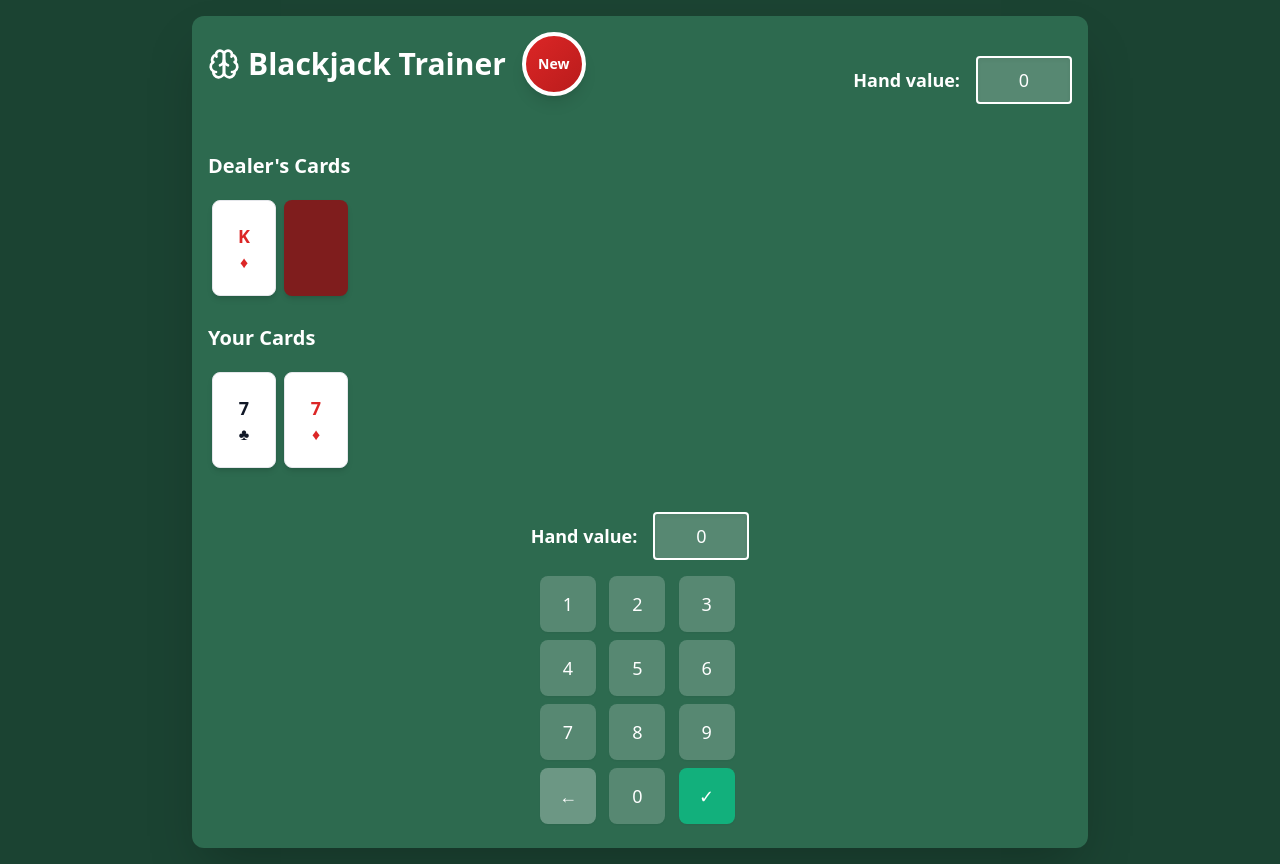
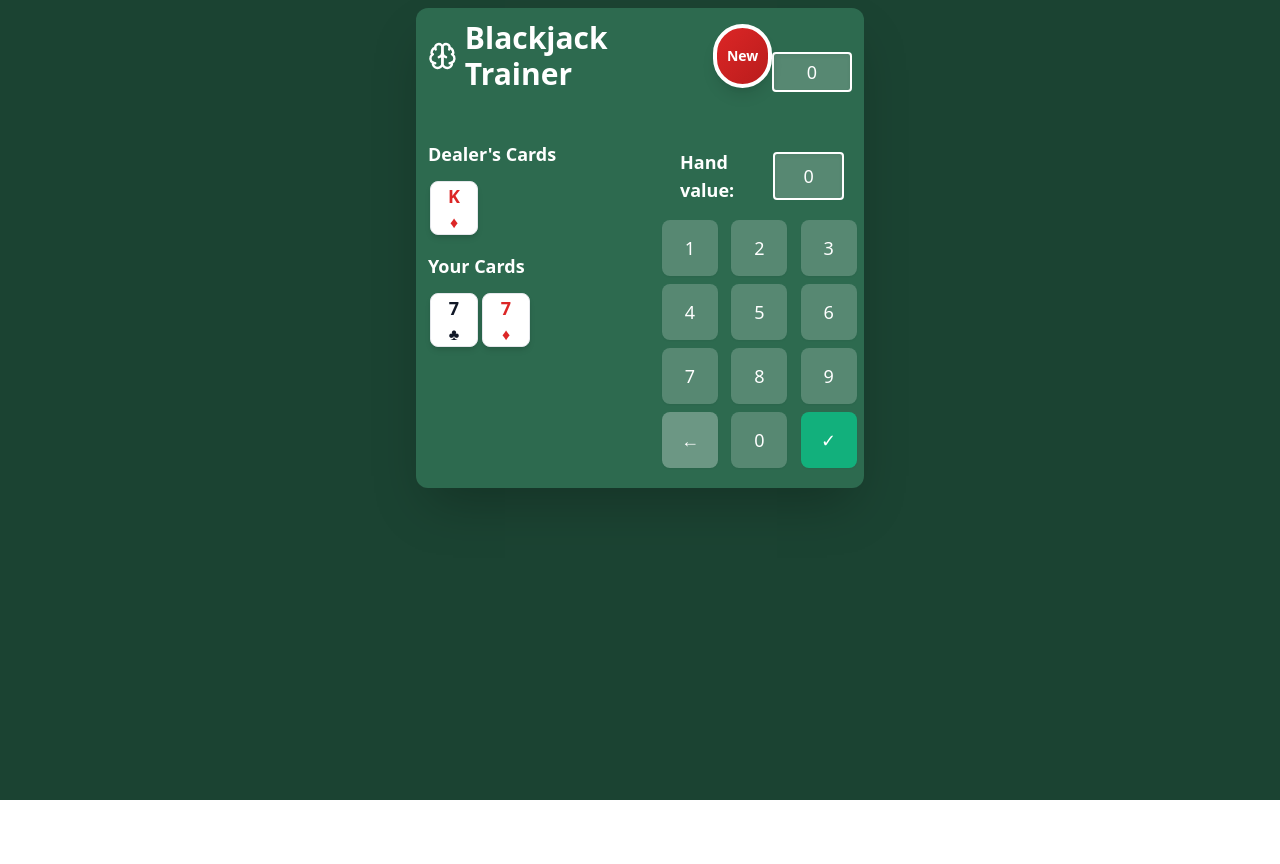
Before and after one commit to mlaken5/learn21, a React (Vite) app: page / in a window 1280 px wide. Both pictures are taken after a click on the button "Start". After the commit the page ends 800 px from the top, so only its background shows below. Built offline with nearby package versions, Linux system fonts and the light colour scheme.

Commit message:
Format Num Pad 4

```diff
--- a/src/App.tsx
+++ b/src/App.tsx
@@ -202,14 +202,13 @@
   };
 
   return (
-    <div className="min-h-screen bg-[#1b4332] p-4">
-      <div className="max-w-4xl mx-auto bg-[#2d6a4f] rounded-xl p-4 shadow-2xl">
-        <div className="flex justify-between items-center mb-6">
+    <div className="min-h-screen bg-[#1b4332] p-2">
+      <div className="max-w-md mx-auto bg-[#2d6a4f] rounded-xl p-3 shadow-2xl">
+        <div className="flex justify-between items-center mb-4">
           <GameHeader onNewHand={startNewGame} gameState={gameState} />
           {gameState !== 'initial' && (
-            <div className="flex items-center gap-4">
-              <h3 className="text-lg font-semibold text-white">Hand value:</h3>
-              <div className="w-24 h-12 border-2 border-white rounded flex items-center justify-center
+            <div className="flex items-center gap-2">
+              <div className="w-20 h-10 border-2 border-white rounded flex items-center justify-center
                             text-lg font-medium bg-white/20 text-white shadow-inner">
                 {userGuess || '0'}
               </div>
@@ -217,7 +216,8 @@
           )}
         </div>
 
-        <div className="flex flex-col gap-6">
+        <div className="flex gap-4">
+          <div className="flex-1">
             <GameTable
               playerCards={playerCards}
               dealerCards={dealerCards}
@@ -226,9 +226,10 @@
               splitHands={splitHands}
               currentHandIndex={currentHandIndex}
             />
+          </div>
 
           {gameState !== 'initial' && (
-            <div className="w-full flex justify-center">
+            <div className="w-[180px] flex-none">
               <GameControls
                 userGuess={userGuess}
                 onGuessChange={setUserGuess}
--- a/src/components/Card.tsx
+++ b/src/components/Card.tsx
@@ -9,7 +9,7 @@
   const isRed = card.suit === '♥' || card.suit === '♦';
 
   return (
-    <div className="w-16 h-24 bg-white rounded-lg shadow-md m-1 flex flex-col items-center justify-center border border-gray-200">
+    <div className="w-12 h-18 bg-white rounded-lg shadow-md m-0.5 flex flex-col items-center justify-center border border-gray-200">
       <span className={`text-lg font-bold ${isRed ? 'text-red-600' : 'text-gray-900'}`}>
         {card.rank}
       </span>
--- a/src/components/GameTable.tsx
+++ b/src/components/GameTable.tsx
@@ -21,10 +21,10 @@
   currentHandIndex = 0
 }: GameTableProps) {
   return (
-    <div className="space-y-4">
-      <div className="mb-4">
-        <h2 className="text-xl font-semibold text-white mb-2">Dealer's Cards</h2>
-        <div className="flex items-center min-h-[120px]">
+    <div className="space-y-2">
+      <div className="mb-2">
+        <h2 className="text-lg font-semibold text-white mb-1">Dealer's Cards</h2>
+        <div className="flex items-center min-h-[72px]">
           {gameState !== 'initial' ? (
             <>
               <Card card={dealerCards[0]} />
@@ -33,7 +33,7 @@
                   <Card key={index + 1} card={card} />
                 ))
               ) : (
-                <div className="w-16 h-24 bg-red-900 rounded-lg shadow-md m-1" />
+                <div className="w-12 h-18 bg-red-900 rounded-lg shadow-md m-0.5" />
               )}
             </>
           ) : (
@@ -42,15 +42,15 @@
         </div>
       </div>
 
-      <div className="mb-4">
+      <div>
         {splitHands.length > 0 ? (
           <>
             {splitHands.map((hand, index) => (
-              <div key={index} className="mb-4">
-                <h2 className="text-xl font-semibold text-white mb-2">
+              <div key={index} className="mb-2">
+                <h2 className="text-lg font-semibold text-white mb-1">
                   Hand {index + 1} {index === currentHandIndex && '(Active)'}
                 </h2>
-                <div className="flex items-center min-h-[120px]">
+                <div className="flex items-center min-h-[72px]">
                   {hand.map((card, cardIndex) => (
                     <Card key={cardIndex} card={card} />
                   ))}
@@ -60,8 +60,8 @@
           </>
         ) : (
           <>
-            <h2 className="text-xl font-semibold text-white mb-2">Your Cards</h2>
-            <div className="flex items-center min-h-[120px]">
+            <h2 className="text-lg font-semibold text-white mb-1">Your Cards</h2>
+            <div className="flex items-center min-h-[72px]">
               {playerCards.map((card, index) => (
                 <Card key={index} card={card} />
               ))}
```
Lines whose indentation alone changed are shown as unchanged.
